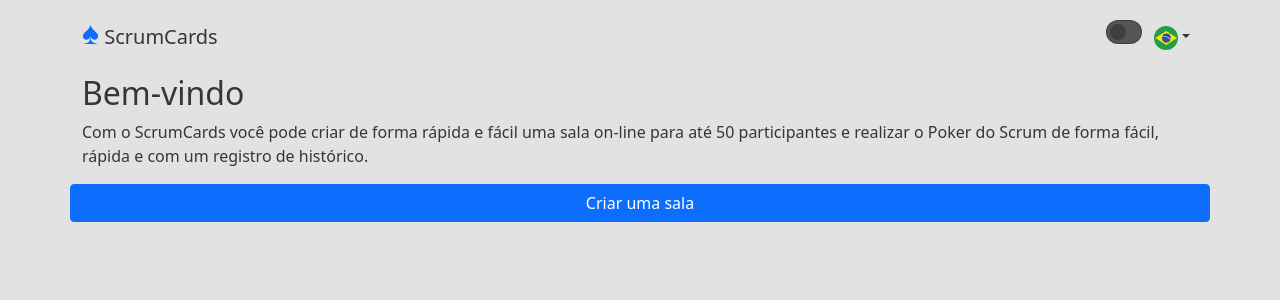
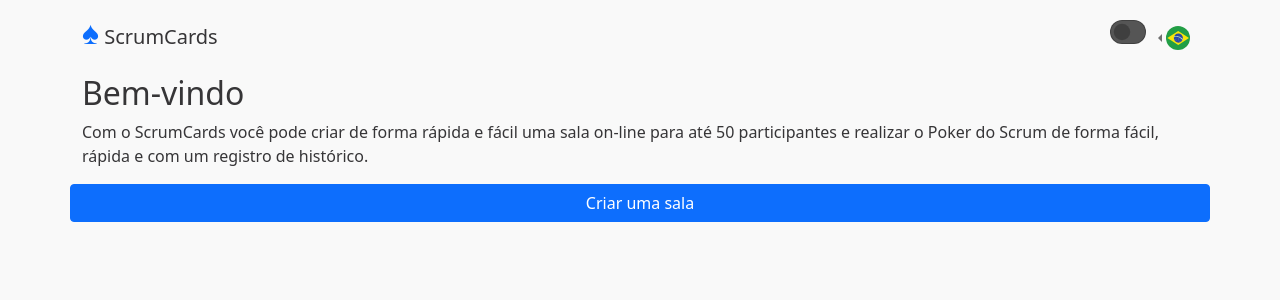
Before and after one commit to Milleo/scrumCards, a React (Create React App) app in the folder frontend/: page / in a window 1280 px wide. Shown: the top 300 px of the page. Built offline with nearby package versions, Linux system fonts and the light colour scheme.

Commit message:
Layout updates

```diff
--- a/frontend/src/components/LanguageSelector.js
+++ b/frontend/src/components/LanguageSelector.js
@@ -5,7 +5,7 @@ const LanguageSelector = (props) => {
     const { selectedLanguage, onChangeLang } = props;
     const countries = {"pt-br" : "Português", "es": "Español", "en": "English"};
 
-    return <NavDropdown onSelect={onChangeLang} title={<Image src={`/images/${selectedLanguage}.svg`} width="24" roundedCircle />}>
+    return <NavDropdown className="dropstart" onSelect={onChangeLang} title={<Image src={`/images/${selectedLanguage}.svg`} width="24" roundedCircle />}>
         { Object.entries(countries).map(([code, country]) => {
             return <NavDropdown.Item data-country={code} key={code}><Image src={`/images/${code}.svg`} width="24" roundedCircle /> {country}</NavDropdown.Item>
         })}
--- a/frontend/src/themes/theme.js
+++ b/frontend/src/themes/theme.js
@@ -1,5 +1,5 @@
 export const lightTheme = {
-    body: '#E2E2E2',
+    body: '#F9F9F9',
     text: '#363537',
     toggleBorder: '#FFF',
     gradient: 'linear-gradient(#39598A, #79D7ED)',
```
